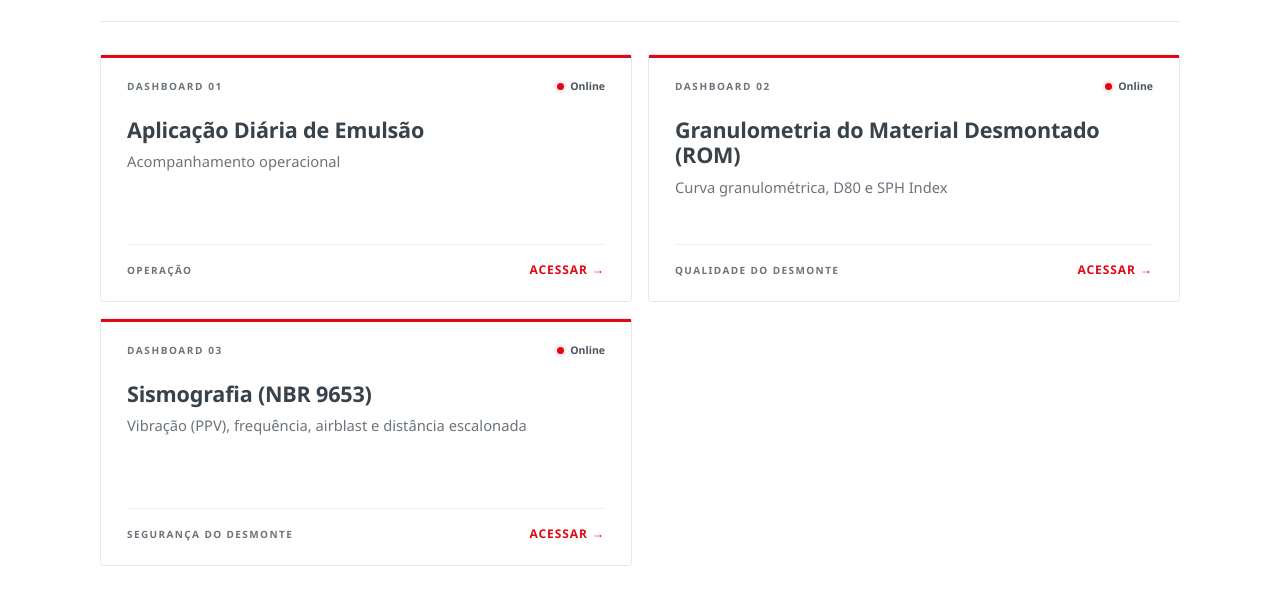
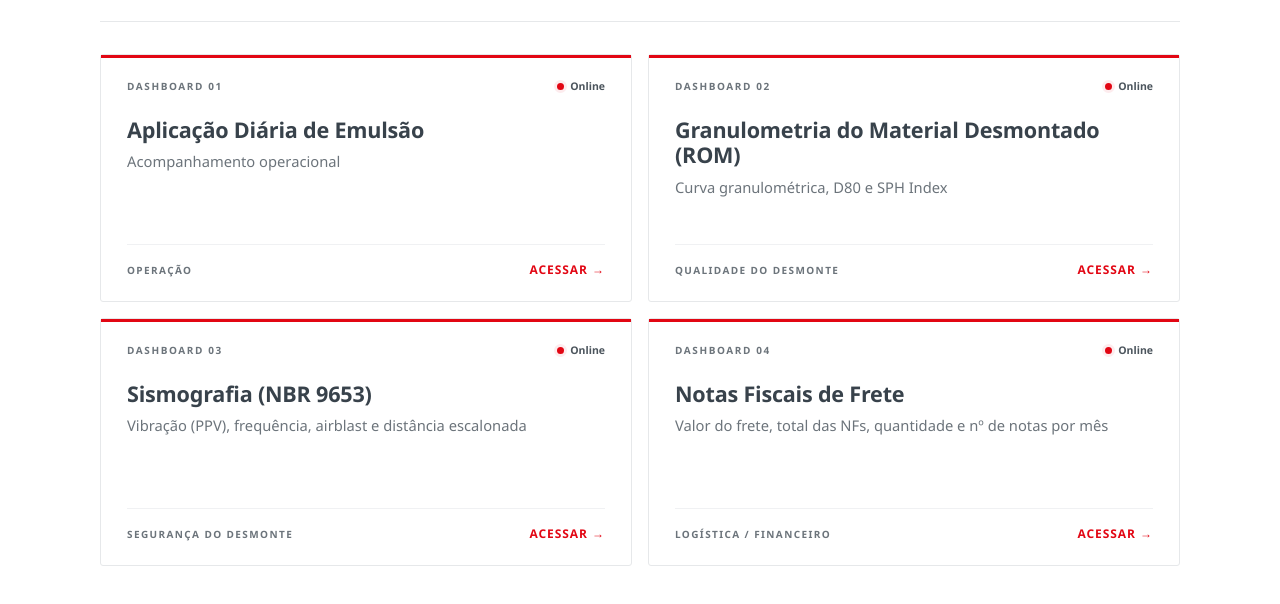
Before and after one commit to SILVAThiagoFerreira/dashboards-us-vale-verde, a plain HTML site: page index.html in a window 1280 px wide. Shown: the part 206-810 px from the top of the page. Drawn offline with Linux system fonts and the light colour scheme.

Commit message:
Adiciona dashboard 04 — Notas Fiscais de Frete
Co-Authored-By: Claude <noreply@anthropic.com>

```diff
--- a/index.html
+++ b/index.html
@@ -82,6 +82,26 @@
           <span class="tile__action">Acessar →</span>
         </div>
       </a>
+
+      <a
+        class="tile"
+        href="https://silvathiagoferreira.github.io/notas-fiscais-us-vale-verde/"
+        target="_blank"
+        rel="noreferrer"
+      >
+        <div class="tile__top">
+          <span class="tile__kicker">Dashboard 04</span>
+          <span class="tile__live"><span class="dot"></span>Online</span>
+        </div>
+        <div class="tile__main">
+          <h2>Notas Fiscais de Frete</h2>
+          <p>Valor do frete, total das NFs, quantidade e nº de notas por mês</p>
+        </div>
+        <div class="tile__bottom">
+          <span class="tile__caption">Logística / financeiro</span>
+          <span class="tile__action">Acessar →</span>
+        </div>
+      </a>
     </section>
   </main>
 </body>
```
